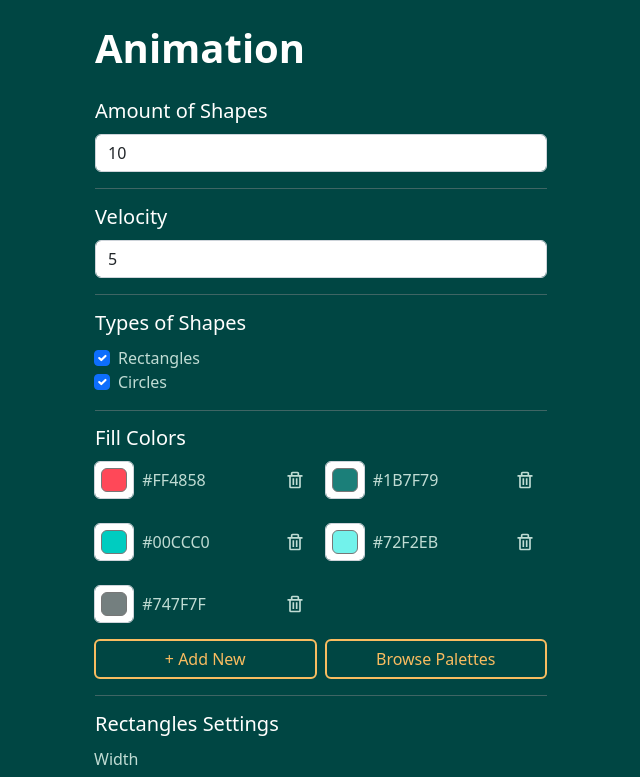
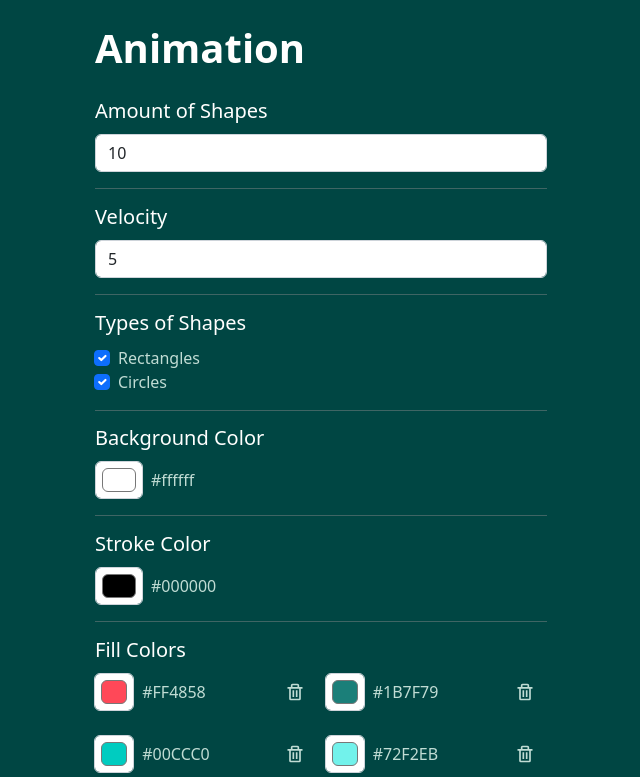
Before and after one commit to netrolite/graph-builder, a React (Vite) app: page / in a window 1280 px wide. Shown: the top 777 px of the page, without its empty margins (319-959 px from the left). Built offline with nearby package versions, Linux system fonts and the light colour scheme.

Commit message:
add background color & stroke color options

```diff
--- a/src/App.jsx
+++ b/src/App.jsx
@@ -31,8 +31,10 @@ export default function App() {
 		},
 		velocity: "5",
 		palettes: palettes,
+		strokeColor: "#000000",
 		fillColors: randomPalette,
-		strokeColor: "fff"
+		strokeColor: "#000000",
+		bgColor: "#ffffff"
 	})
 
 	return (
--- a/src/input/Input.jsx
+++ b/src/input/Input.jsx
@@ -3,6 +3,8 @@ import BrowseColorsPopup from "./components/popups/BrowseColorsPopup";
 import ShapesAmount from "./components/ShapesAmount";
 import Velocity from "./components/Velocity";
 import ShapeTypes from "./components/ShapeTypes";
+import StrokeColor from "./components/StrokeColors";
+import BgColor from "./components/BgColor";
 import FillColors from "./components/FIllColors";
 import StartAnimBtn from "./components/buttons/StartAnimBtn";
 import RectSettings from "./components/RectSettings";
@@ -21,6 +23,8 @@ export default function Input() {
                 <ShapesAmount />
                 <Velocity />
                 <ShapeTypes />
+                <BgColor />
+                <StrokeColor />
                 <FillColors setShowPalettesPopup={setShowPalettesPopup} />
                 <RectSettings />
                 <CircSettings />
--- /dev/null
+++ b/src/input/components/BgColor.jsx
@@ -0,0 +1,28 @@
+import { useContext } from "react";
+import { AnimDataContext, SetAnimDataContext } from "../../App";
+import { changeProp } from "../functions";
+
+export default function BgColor() {
+    const animData = useContext(AnimDataContext);
+    const setAnimData = useContext(SetAnimDataContext);
+
+    return (
+        <div className="input-group">
+            <div className="input-subgroup">
+                <label htmlFor="bg-color" className="form-label heading">Background Color</label>
+                <div className="input-color-wrapper">
+                    <input
+                        type="color"
+                        className="form-control form-control-color"
+                        value={animData.bgColor}
+                        id="bg-color"
+                        name="bgColor"
+                        onChange={e => changeProp(e, setAnimData)}
+                    />
+
+                    {animData.bgColor}
+                </div>
+            </div>
+        </div>
+    )
+}
--- /dev/null
+++ b/src/input/components/StrokeColors.jsx
@@ -0,0 +1,28 @@
+import { useContext } from "react";
+import { AnimDataContext, SetAnimDataContext } from "../../App";
+import { changeProp } from "../functions";
+
+export default function StrokeColor() {
+    const animData = useContext(AnimDataContext);
+    const setAnimData = useContext(SetAnimDataContext);
+
+    return (
+        <div className="input-group">
+            <div className="input-subgroup">
+                <label htmlFor="stroke-color" className="form-label heading">Stroke Color</label>
+                <div className="input-color-wrapper">
+                    <input
+                        type="color"
+                        className="form-control form-control-color"
+                        value={animData.strokeColor}
+                        id="stroke-color"
+                        name="strokeColor"
+                        onChange={e => changeProp(e, setAnimData)}
+                    />
+
+                    {animData.strokeColor}
+                </div>
+            </div>
+        </div>
+    )
+}
```
